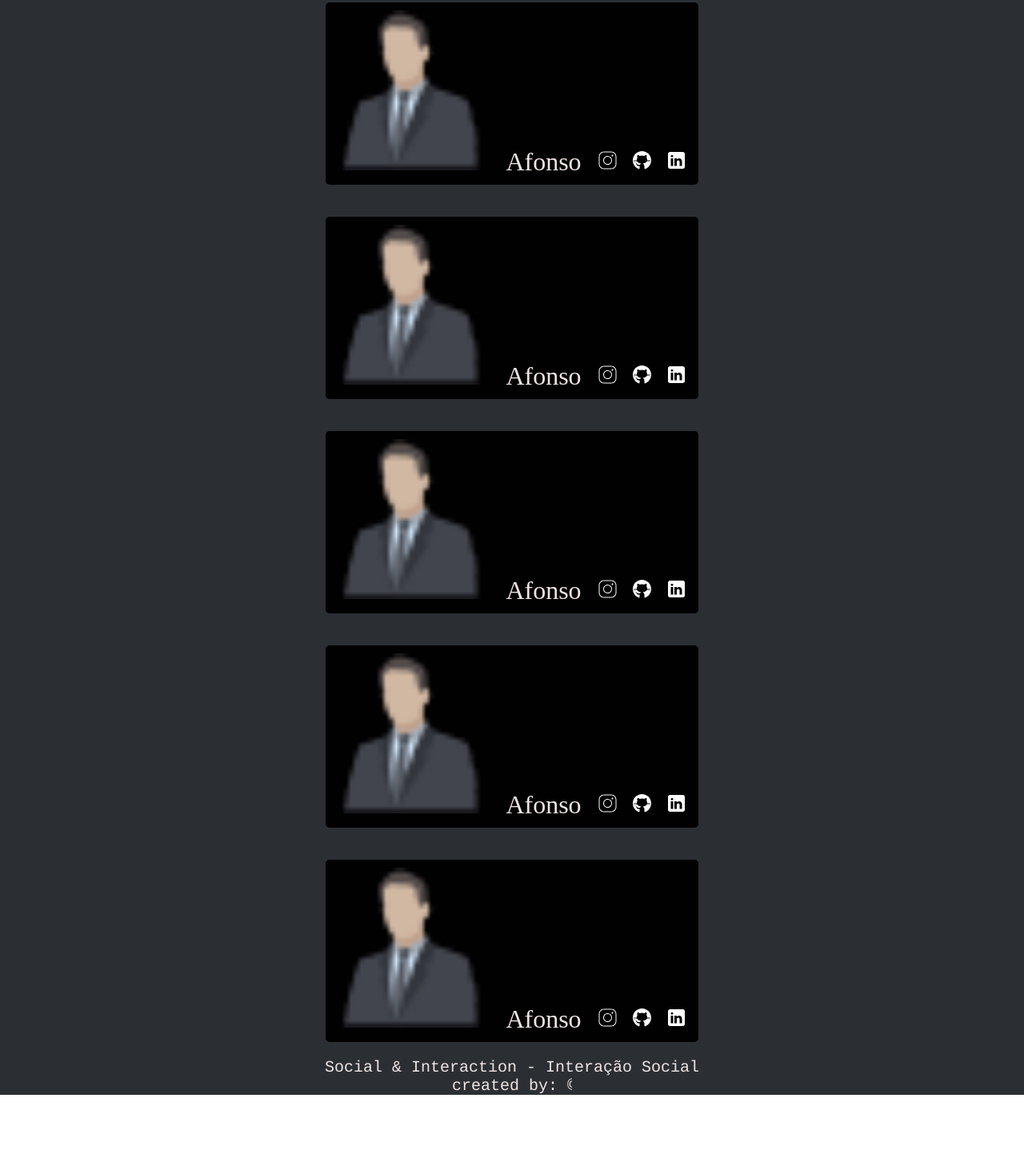
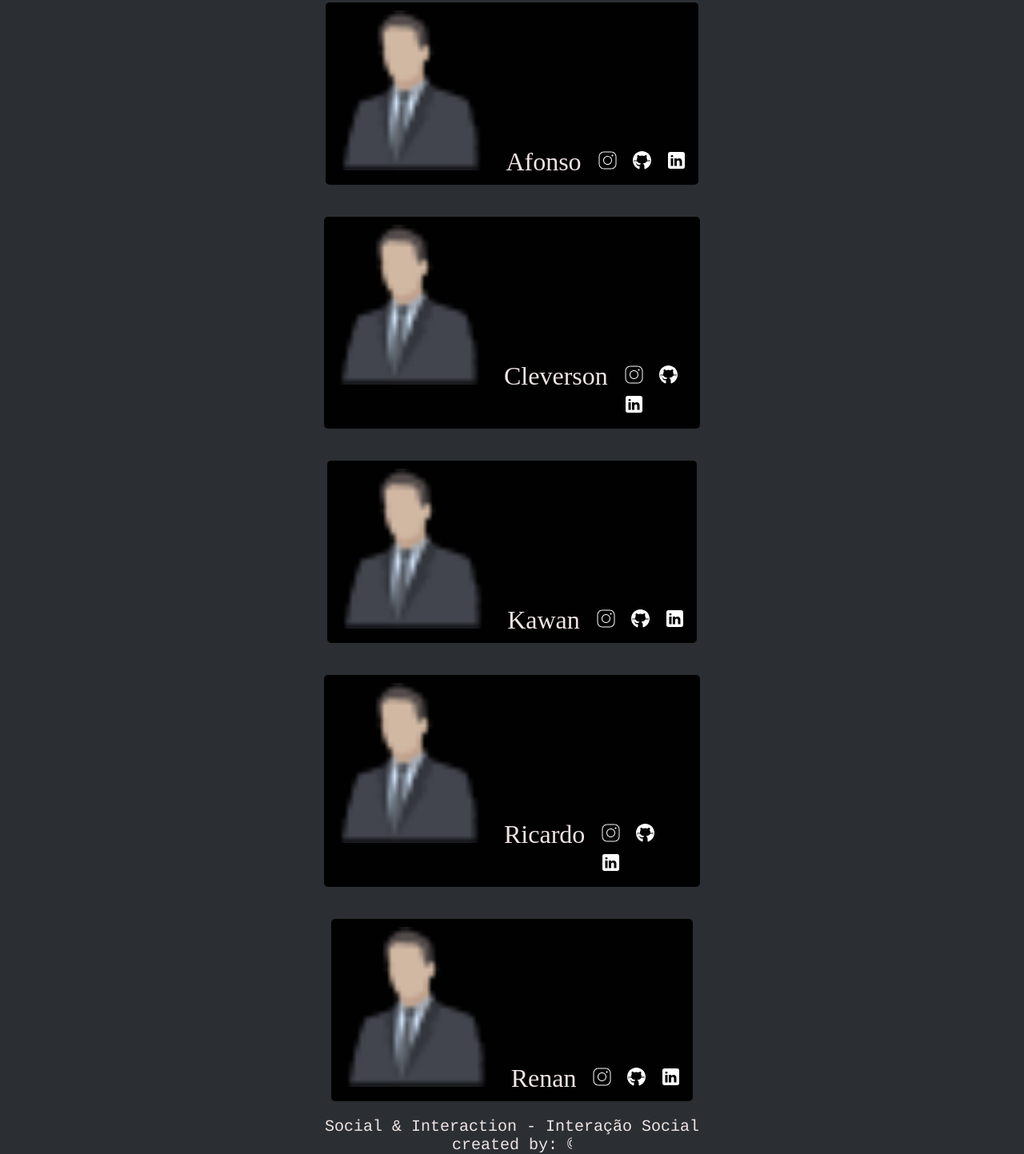
Before and after one commit to cleverson-moura/S-I-Social-Interaction, a plain HTML site: page sobre.html in a window 1280 px wide. Shown: the part 137-1580 px from the top of the page at 80% size. Before the commit the page ends 1506 px from the top, so only its background shows below. Drawn offline with Linux system fonts and the light colour scheme; a web font is replaced by a local one.

Commit message:
Update sobre.html

```diff
--- a/sobre.html
+++ b/sobre.html
@@ -246,7 +246,7 @@
       <div class="perfil">
         <div class="infor">
           <img class="foto" src="imgs/pessoa.png" alt="" srcset="" />
-          <p class="nome">Afonso</p>
+          <p class="nome">Cleverson</p>
           <div class="links">
             <a href=""
               ><img src="imgs/icons8-instagram.svg" alt="" srcset=""
@@ -277,7 +277,7 @@
       <div class="perfil">
         <div class="infor">
           <img class="foto" src="imgs/pessoa.png" alt="" srcset="" />
-          <p class="nome">Afonso</p>
+          <p class="nome">Kawan</p>
           <div class="links">
             <a href=""
               ><img src="imgs/icons8-instagram.svg" alt="" srcset=""
@@ -308,7 +308,7 @@
       <div class="perfil">
         <div class="infor">
           <img class="foto" src="imgs/pessoa.png" alt="" srcset="" />
-          <p class="nome">Afonso</p>
+          <p class="nome">Ricardo</p>
           <div class="links">
             <a href=""
               ><img src="imgs/icons8-instagram.svg" alt="" srcset=""
@@ -339,7 +339,7 @@
       <div class="perfil">
         <div class="infor">
           <img class="foto" src="imgs/pessoa.png" alt="" srcset="" />
-          <p class="nome">Afonso</p>
+          <p class="nome">Renan</p>
           <div class="links">
             <a href=""
               ><img src="imgs/icons8-instagram.svg" alt="" srcset=""
```
